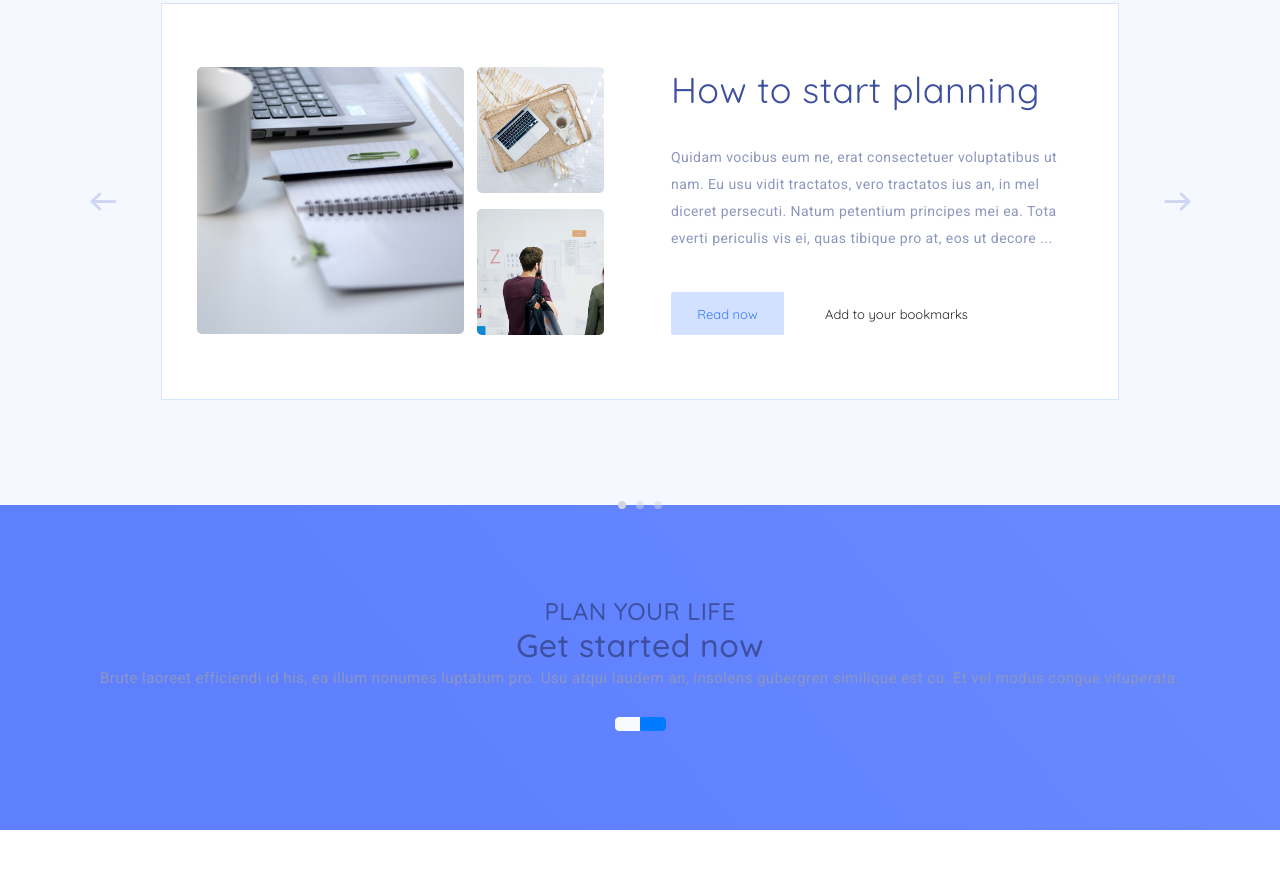
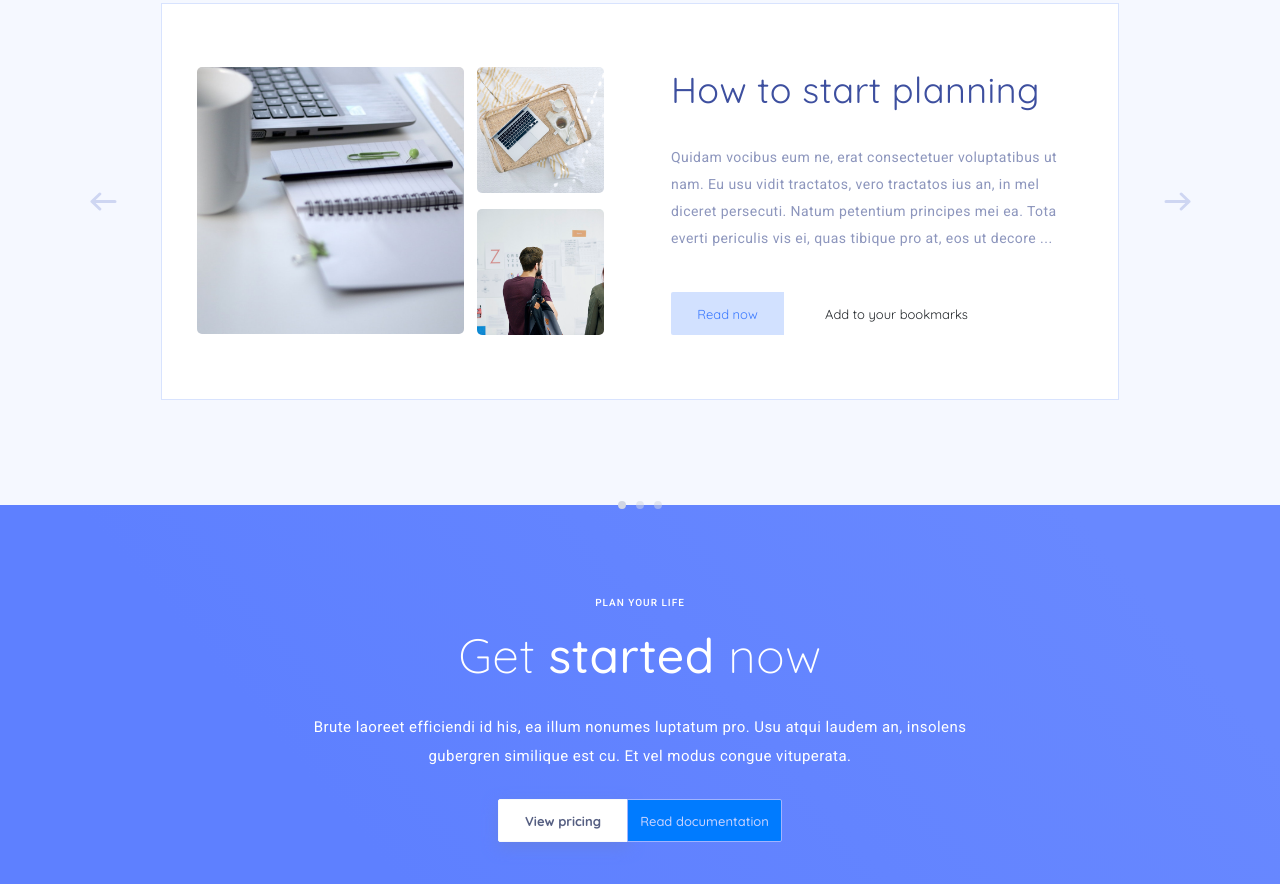
Before and after one commit to ladudasha/Productivity, a website: page src/index.html in a window 1280 px wide. Shown: the part 2106-2990 px from the top of the page. Before the commit the page ends 2936 px from the top, so only its background shows below. Drawn offline with nearby package versions, Linux system fonts and the light colour scheme; files that its build step writes are made by us from their sources; files whose address does not match are found by name.

Commit message:
section started finish

```diff
--- a/src/assets/scss/components/sections/_features.scss
+++ b/src/assets/scss/components/sections/_features.scss
@@ -87,6 +87,3 @@
         }
     }
 }
-
-
-/* Line 2.1 */
--- a/src/assets/scss/components/sections/_started.scss
+++ b/src/assets/scss/components/sections/_started.scss
@@ -2,4 +2,47 @@
     padding-top: 92px;
     padding-bottom: 92px;
     background: linear-gradient(229.32deg, #6888FF 12.77%, #5E80FF 73.11%);
+    &__subtitle {
+        font-family: 'Roboto', sans-serif;
+        @include text (10px, 500, 12px, #FFFFFF);
+        letter-spacing: 0.1em;
+        text-transform: uppercase;
+        margin-bottom: 16px;
+    }
+    &__title {
+        @include text (48px, 300, 60px, #FFFFFF);
+        font-family: 'Quicksand', sans-serif;
+        margin-bottom: 28px;
+    }
+    &__span {
+        @include text (48px, 500, 60px, #FFFFFF);
+        font-family: 'Quicksand', sans-serif;
+    }
+    &__text {
+        font-family: 'Roboto', sans-serif;
+        @include text (15px, 400, 29px, #FFFFFF);
+        letter-spacing: 0.03em;
+        width: 712px;
+        text-align: center;
+        margin: 0 auto 28px;
+        // margin-bottom: 28px;
+    }
+    &__btn {
+        height: 43px;
+        border-radius: 2px;
+        text-align: center;
+        &--white {
+            width: 130px;
+            box-shadow: 0px 5px 15px #6480E8;
+            background: #FFFFFF;
+            @include text (13px, 700, 16px, #565F82);
+            font-family: 'Quicksand', sans-serif;
+        }
+        &--blue {
+            width: 155px;
+            border: 1px solid #A0B4FF;
+            @include text (13px, 500, 16px, #C7D3FF);
+            font-family: 'Quicksand', sans-serif;
+        }
+    }
 }
--- a/src/index.html
+++ b/src/index.html
@@ -323,9 +323,9 @@
     <section class="started">
         <div class="row text-center">
             <div class="col">
-                <h4>PLAN YOUR LIFE</h4>
-                <h2>Get started now</h2>
-                <p>Brute laoreet efficiendi id his, ea illum nonumes luptatum pro. Usu atqui laudem an, insolens gubergren similique est cu. Et vel modus congue vituperata.</p>
+                <h4 class="started__subtitle">PLAN YOUR LIFE</h4>
+                <h2 class="started__title">Get <span class="started__span">started</span> now</h2>
+                <p class="started__text">Brute laoreet efficiendi id his, ea illum nonumes luptatum pro. Usu atqui laudem an, insolens gubergren similique est cu. Et vel modus congue vituperata.</p>
 
             </div>
 
@@ -335,8 +335,8 @@
         <div class="row justify-content-center">
             <div class="col-4 justify-content-center text-center">
                 <div class="btn-group justify-content-center" role="group" aria-label="">
-                    <button type="button" class="btn btn-light"></button>
-                    <button type="button" class="btn btn-primary"></button>
+                    <button class="started__btn started__btn--white btn btn-light" type="button">View pricing</button>
+                    <button class="started__btn started__btn--blue btn btn-primary" type="button">Read documentation</button>
 
                 </div>
 
```
Also changed, not shown: dist/assets/css/style.css, dist/assets/css/style.min.css, dist/index.html, 1 other file.
